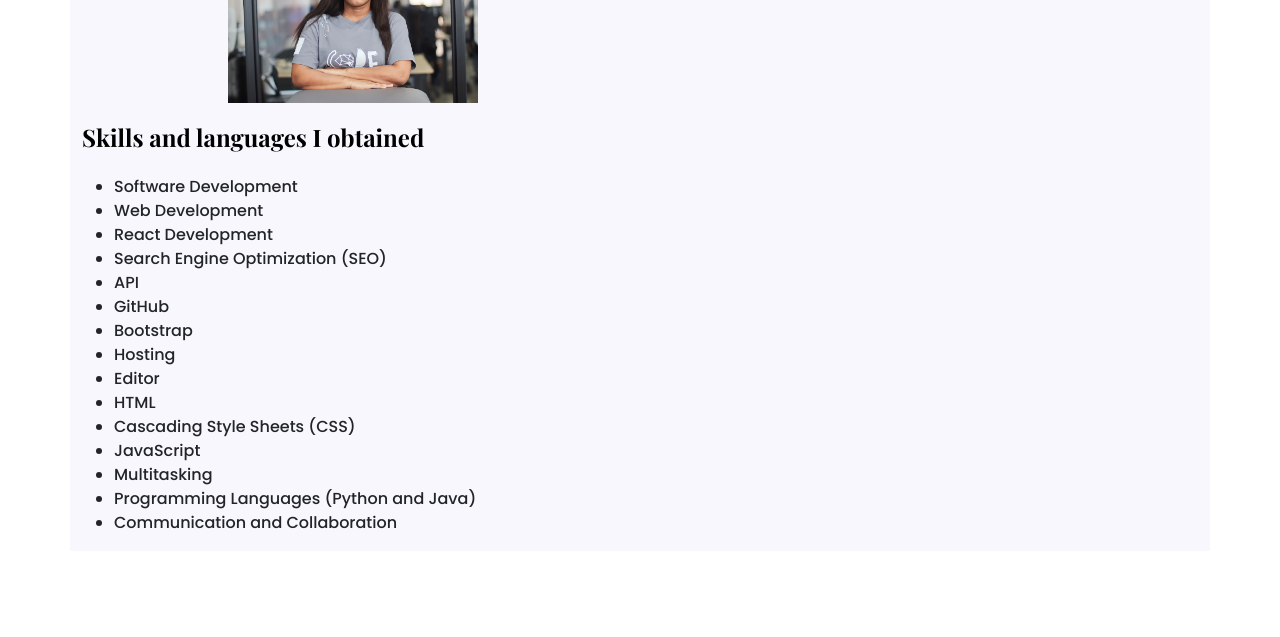
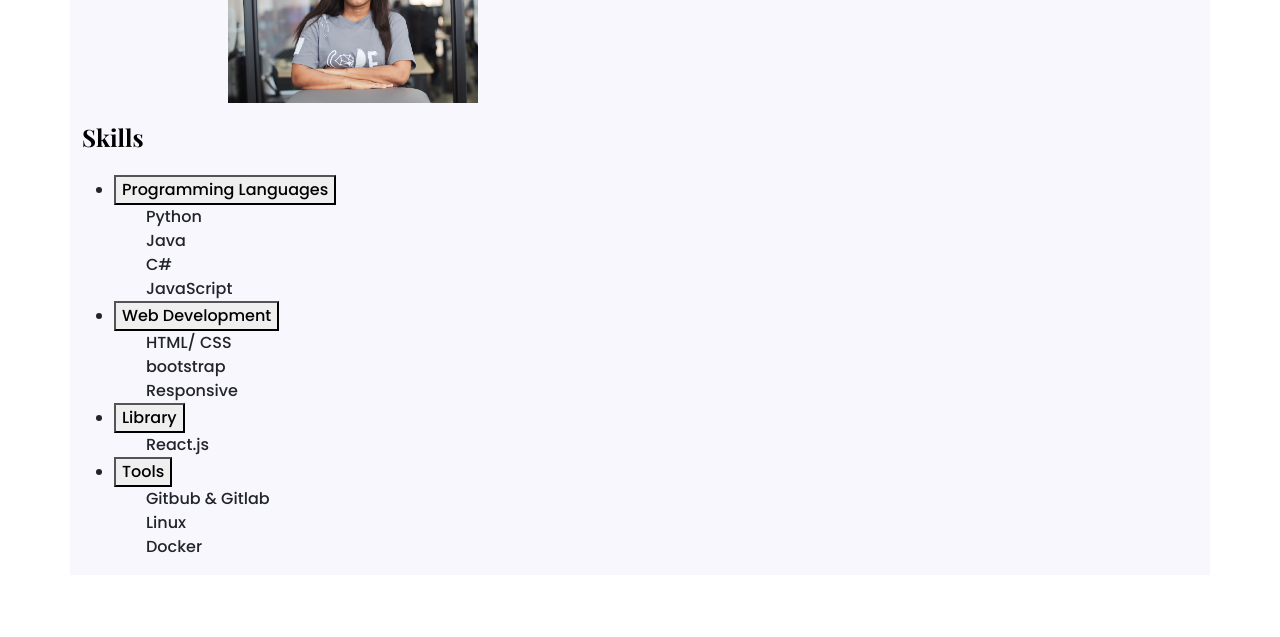
Before and after one commit to uNoxKhoza/My_portfolio, a plain HTML site: page skills.html in a window 1280 px wide. Shown: the part 84-721 px from the top of the page. Drawn offline with nearby package versions, Linux system fonts and the light colour scheme.

Commit message:
Updated Skills file

```diff
--- a/skills.html
+++ b/skills.html
@@ -55,23 +55,24 @@
         <div class="row">
             <div class="col-lg-6">
                 <div class="skills-section-content">
-                    <h4 class="mb-4">Skills and languages I obtained </h4>
+                    <h4 class="mb-4">Skills</h4>
                     <ul>
-                        <li>Software Development</li>
-                        <li>Web Development</li>
-                        <li>React Development</li>
-                        <li>Search Engine Optimization (SEO)</li>
-                        <li>API</li>
-                        <li>GitHub</li>
-                        <li>Bootstrap</li>
-                        <li>Hosting</li>
-                        <li>Editor</li>
-                        <li>HTML</li>
-                        <li>Cascading Style Sheets (CSS)</li>
-                        <li>JavaScript</li>
-                        <li>Multitasking</li>
-                        <li>Programming Languages (Python and Java)</li>
-                        <li>Communication and Collaboration</li>
+                        <li><strong><button>Programming Languages</button></strong></li>
+                        <ul>Python</ul>
+                        <ul>Java</ul>
+                        <ul>C#</ul>
+                        <ul>JavaScript</ul>
+                        <li><Strong><button>Web Development</button></Strong></li>
+                        <ul>HTML/ CSS</ul>
+                        <ul>bootstrap</ul>
+                        <ul>Responsive</ul>
+                        <li><strong><button>Library</button></strong></li>
+                        <ul>React.js</ul>
+                        <li><strong><button>Tools</button></strong></li>
+                        <ul>Gitbub & Gitlab</ul>
+                        <ul>Linux</ul>
+                        <ul>Docker</ul>
+                        <ul></ul>
 
                     </ul>
                 </div>
--- a/styles.css
+++ b/styles.css
@@ -111,7 +111,7 @@
   .btn-branding {
     background: var(--branding-color);
     border-radius: 4px;
-    color: white;
+    color: #ffffff;
     font-size: 18px;
     line-height: 27px;
     padding: 15px 30px;
```
Also changed, not shown: index.html (+1 -1 lines).
